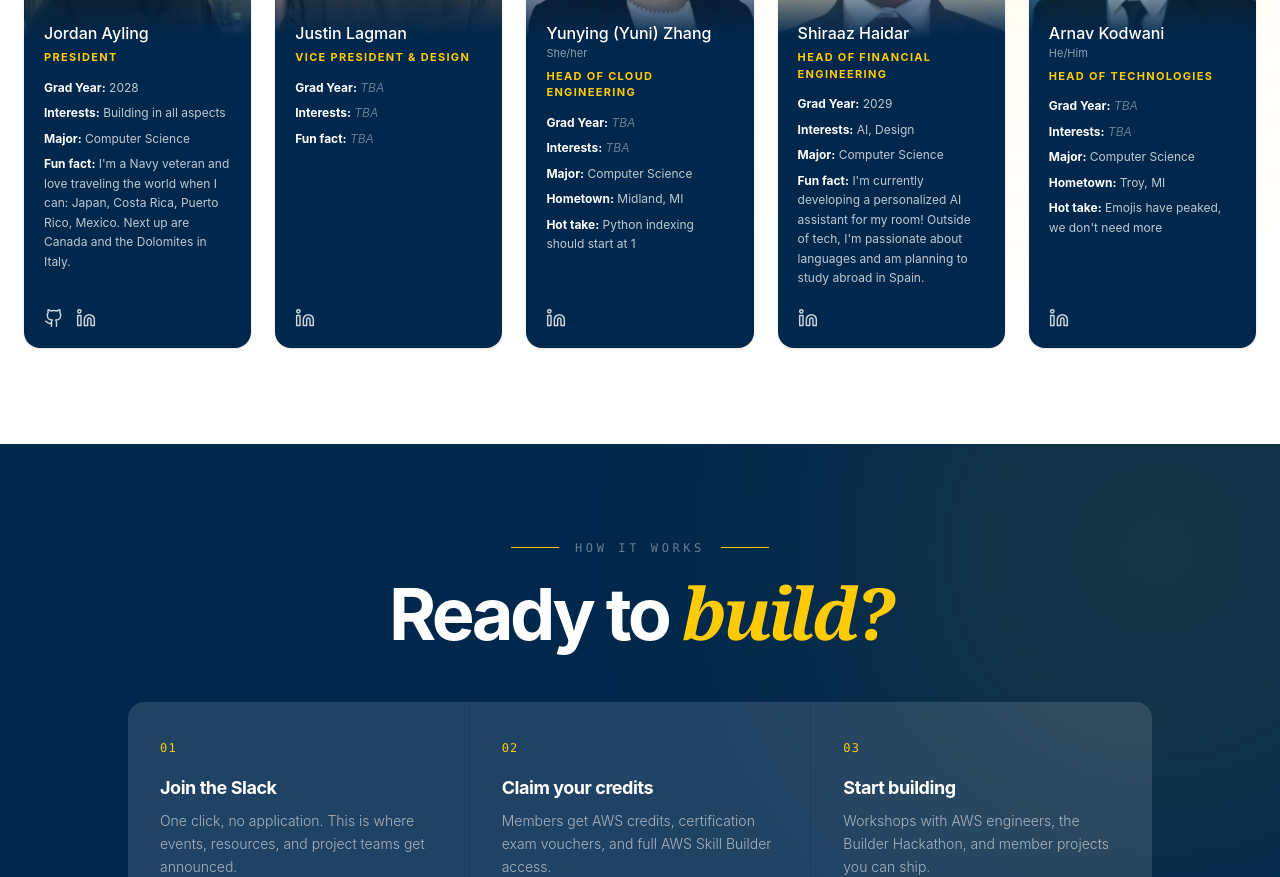
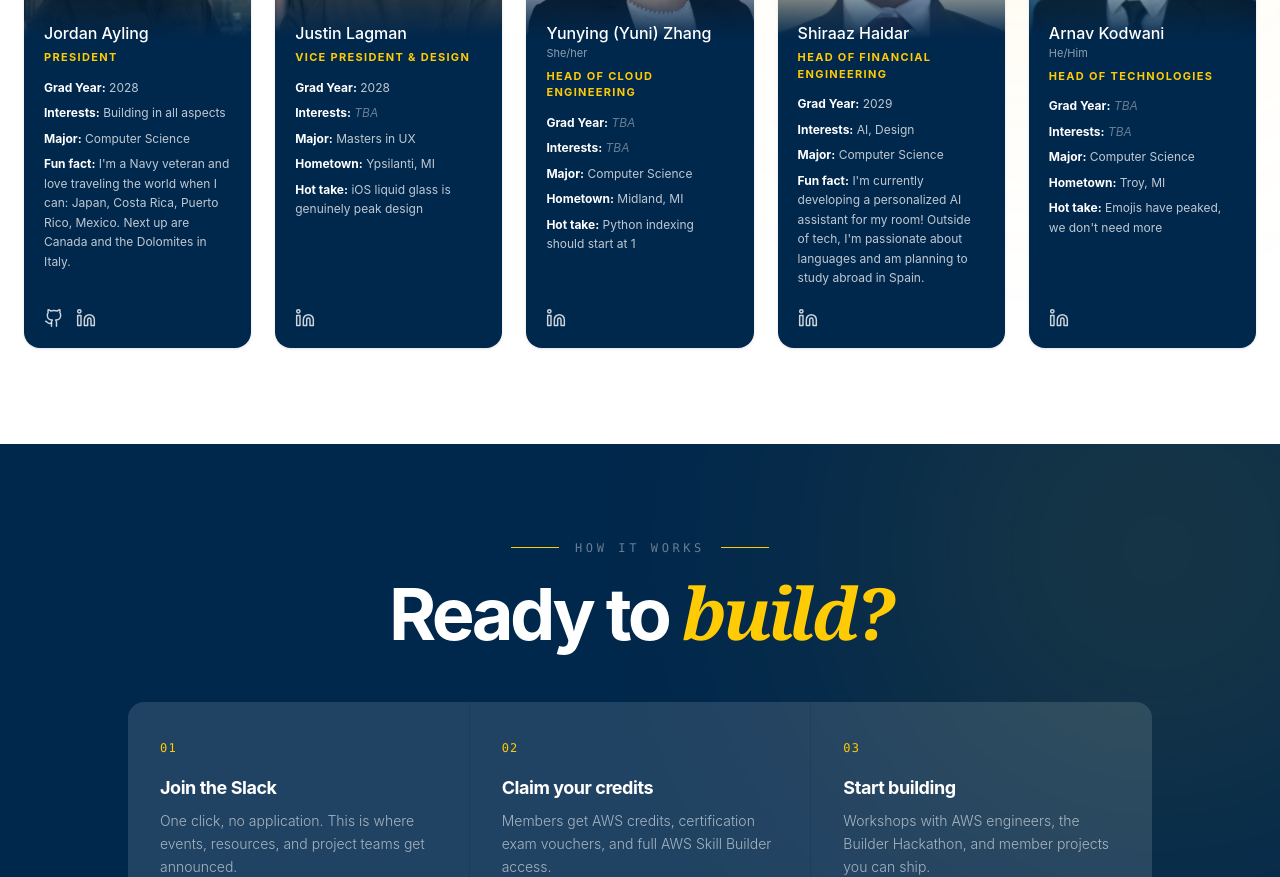
Before and after one commit to AWS-SBG/aws-webpage, a React (Vite) app: page / in a window 1280 px wide. Shown: the part 4500-5377 px from the top of the page. Built offline with nearby package versions, Linux system fonts and the light colour scheme.

Commit message:
Fill in Justin Lagman's details

```diff
--- a/src/app/components/Projects.tsx
+++ b/src/app/components/Projects.tsx
@@ -51,9 +51,12 @@ const team: TeamMember[] = [
   {
     name: 'Justin Lagman',
     title: 'Vice President & Design',
-    gradYear: '',
+    gradYear: '2028',
+    major: 'Masters in UX',
+    hometown: 'Ypsilanti, MI',
     interests: [],
     funFact: '',
+    hotTake: 'iOS liquid glass is genuinely peak design',
     image: '/team/justin-lagman.jpg',
     socials: { linkedin: 'https://www.linkedin.com/in/justin-lagman/' },
   },
```
